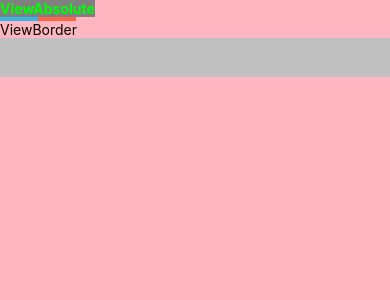
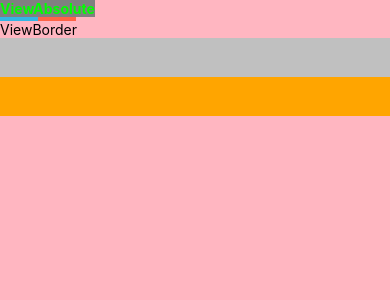
Before and after one commit to kanghyeok93/TS-RN-Style, a React Native app: screen / in a window 390 px wide. Shown: the top 300 px of the page. Built offline with nearby package versions, Linux system fonts and the light colour scheme.

Commit message:
feat: TS Styling component structure #37

```diff
--- a/App.tsx
+++ b/App.tsx
@@ -1,7 +1,7 @@
 // src/App.tsx
 import React from 'react';
 import {ThemeProvider} from 'styled-components';
-import {Input} from './src/components/styled/Input';
+import {Input, InputBorder} from './src/components/styled/Input';
 import {Text} from './src/components/styled/Text';
 import Theme from './src/components/styled/theme/Theme';
 import {
@@ -51,8 +51,20 @@ const App = ({}: Props) => {
           <Text>ViewBorder</Text>
         </View>
 
-        {/* Todo Add paddingHorizontal, paddingVertical */}
-        <Input ftBigLarge ftInfo bgSilver paddingLeft={10} paddingRight={10} />
+        <View width={'100%'} paddingHorizontal={10}>
+          <Input ftBigLarge ftInfo bgSilver paddingHorizontal={15} />
+        </View>
+
+        <InputBorder
+          ftBigLarge
+          ftRed
+          bgOrange
+          paddingHorizontal={15}
+          marginTop={30}
+          borderWidth={5}
+          brRed
+          borderRadius={15}
+        />
 
         <ViewAbsolute bgGray bottom={70} padding={30}>
           <Text ftLime bold>
--- a/src/components/styled/Input.ts
+++ b/src/components/styled/Input.ts
@@ -8,8 +8,8 @@ import {
 import * as Common from './Common';
 
 interface InputType extends FontSize, FontWeight {
-  height?: number | string;
-  width?: number | string;
+  height: number | string;
+  width: number | string;
 }
 
 interface InputBorderType extends BorderWidth, BorderRadius {
@@ -33,15 +33,15 @@ export const Input = styled.TextInput((props: InputType) => ({
 export const InputBorder = styled(Input)((props: InputBorderType) => ({
   borderColor: Common.BORDER_COLOR(props),
 
-  borderWidth: Common.BORDER_WIDTH(props),
-  borderLeftWidth: Common.BORDER_LEFT_WIDTH(props),
-  borderRightWidth: Common.BORDER_RIGHT_WIDTH(props),
-  borderTopWidth: Common.BORDER_TOP_WIDTH(props),
-  borderBottomWidth: Common.BORDER_BOTTOM_WIDTH(props),
+  // borderWidth: Common.BORDER_WIDTH(props),
+  // borderLeftWidth: Common.BORDER_LEFT_WIDTH(props),
+  // borderRightWidth: Common.BORDER_RIGHT_WIDTH(props),
+  // borderTopWidth: Common.BORDER_TOP_WIDTH(props),
+  // borderBottomWidth: Common.BORDER_BOTTOM_WIDTH(props),
 
-  borderRadius: Common.BORDER_RADIUS(props),
-  borderTopLeftRadius: Common.BORDER_TOP_LEFT_RADIUS(props),
-  borderTopRightRadius: Common.BORDER_TOP_RIGHT_RADIUS(props),
-  borderBottomLeftRadius: Common.BORDER_BOTTOM_LEFT_RADIUS(props),
-  borderBottomRightRadius: Common.BORDER_BOTTOM_RIGHT_RADIUS(props),
+  // borderRadius: Common.BORDER_RADIUS(props),
+  // borderTopLeftRadius: Common.BORDER_TOP_LEFT_RADIUS(props),
+  // borderTopRightRadius: Common.BORDER_TOP_RIGHT_RADIUS(props),
+  // borderBottomLeftRadius: Common.BORDER_BOTTOM_LEFT_RADIUS(props),
+  // borderBottomRightRadius: Common.BORDER_BOTTOM_RIGHT_RADIUS(props),
 }));
```
